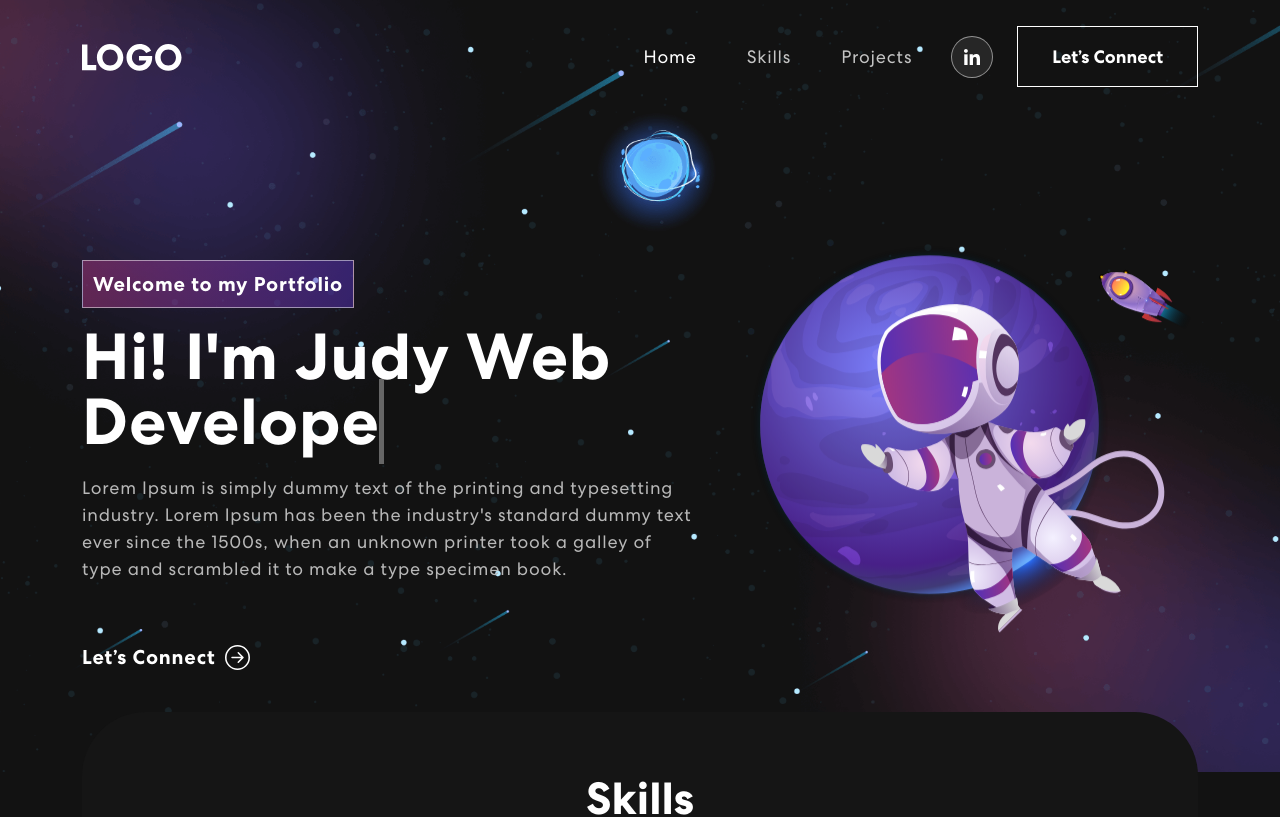
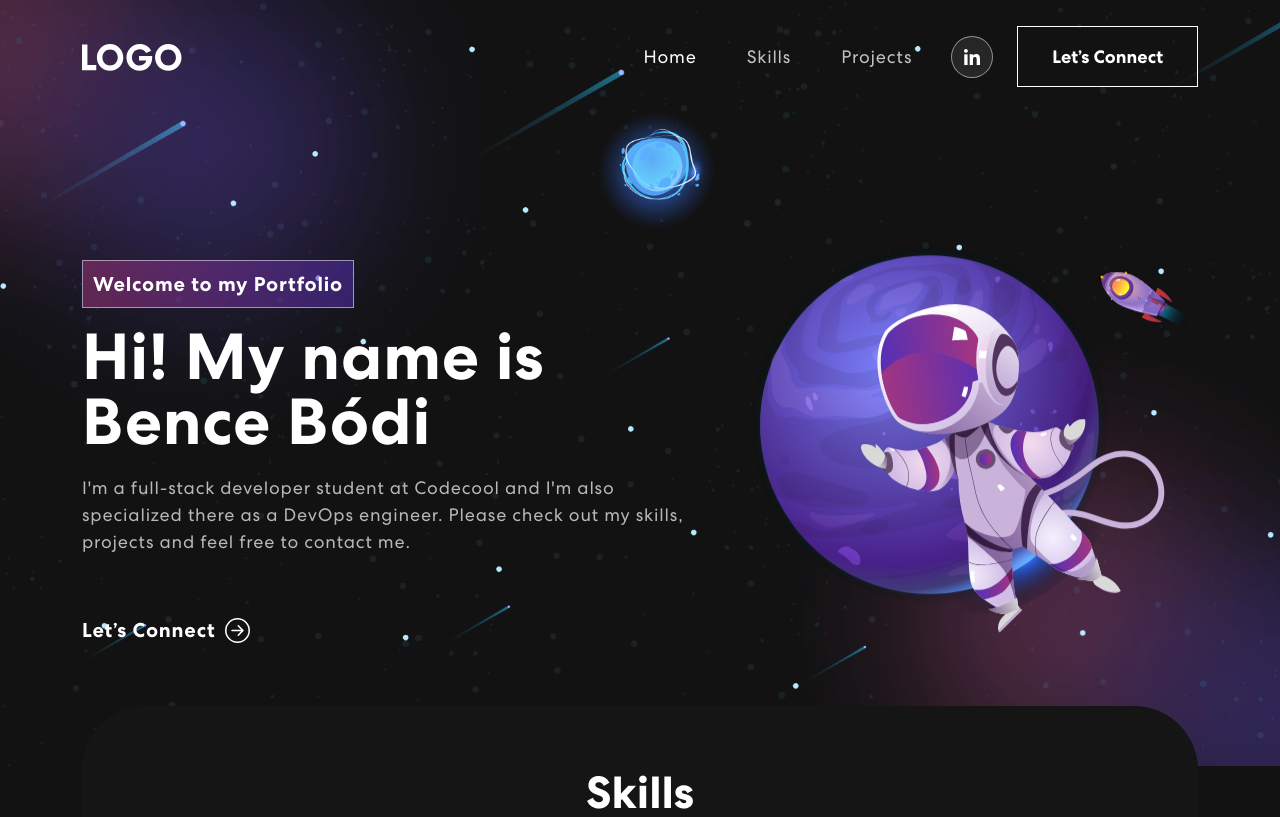
Before and after one commit to bence309/portfolio-site, a React (Create React App) app: page / in a window 1280 px wide. Shown: the top 817 px of the page. Built offline with nearby package versions, Linux system fonts and the light colour scheme; no server answers.

Commit message:
Personalized descriptions about myself

```diff
--- a/src/components/Banner.js
+++ b/src/components/Banner.js
@@ -56,8 +56,8 @@ export const Banner = () => {
               {({ isVisible }) =>
               <div className={isVisible ? "animate__animated animate__fadeIn" : ""}>
                 <span className="tagline">Welcome to my Portfolio</span>
-                <h1>{`Hi! I'm Judy`} <span className="txt-rotate" dataPeriod="1000" data-rotate='[ "Web Developer", "Web Designer", "UI/UX Designer" ]'><span className="wrap">{text}</span></span></h1>
-                  <p>Lorem Ipsum is simply dummy text of the printing and typesetting industry. Lorem Ipsum has been the industry's standard dummy text ever since the 1500s, when an unknown printer took a galley of type and scrambled it to make a type specimen book.</p>
+                <h1>{`Hi! My name is Bence Bódi`} </h1>
+                  <p>I'm a full-stack developer student at Codecool and I'm also specialized there as a DevOps engineer. Please check out my skills, projects and feel free to contact me. </p>
                   <button onClick={() => console.log('connect')}>Let’s Connect <ArrowRightCircle size={25} /></button>
               </div>}
             </TrackVisibility>
```
